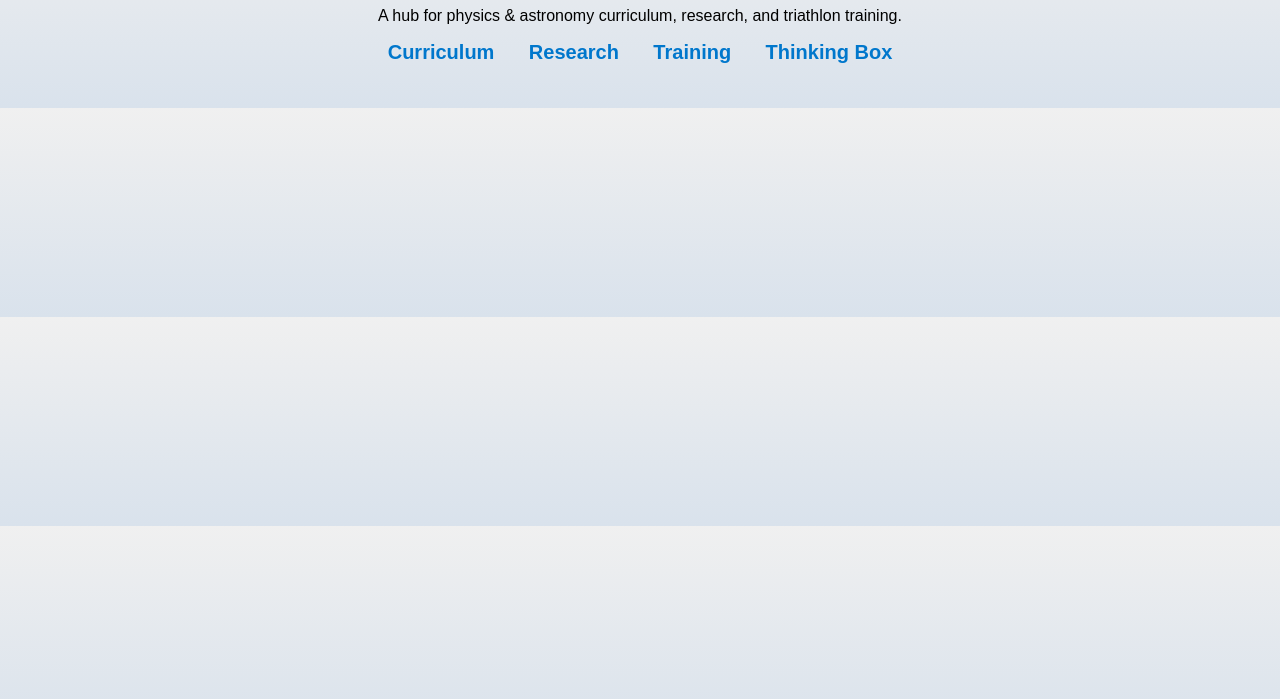
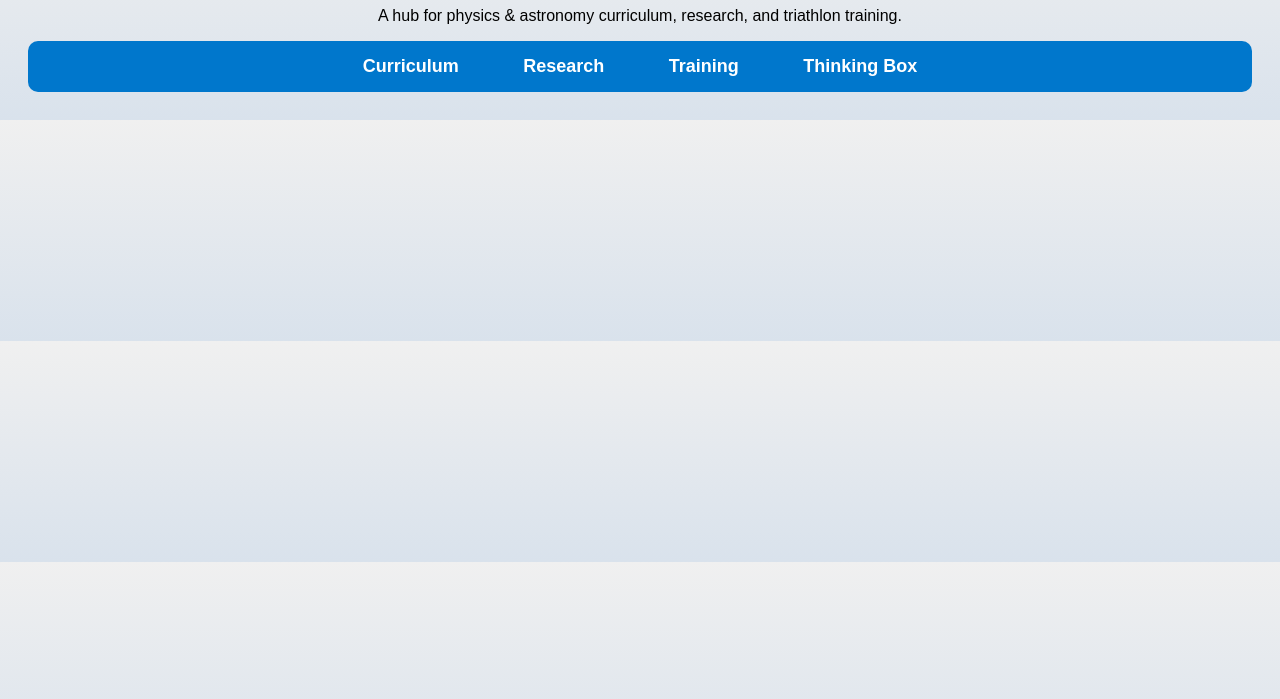
Before and after one commit to astronomerperson/SciTriGuy, a plain HTML site: page index.html in a window 1280 px wide. Shown: the part 101-800 px from the top of the page. Drawn offline with Linux system fonts and the light colour scheme.

Commit message:
Update style.css

```diff
--- a/style.css
+++ b/style.css
@@ -5,9 +5,15 @@ body {
     background: linear-gradient(to bottom, #f0f0f0, #d9e2ec);
 }
 
+nav {
+    background: #0077cc;
+    padding: 15px;
+    border-radius: 10px;
+}
+
 nav ul {
-    list-style: none;
     padding: 0;
+    margin: 0;
 }
 
 nav ul li {
@@ -17,11 +23,14 @@ nav ul li {
 
 nav ul li a {
     text-decoration: none;
-    font-size: 20px;
+    font-size: 18px;
     font-weight: bold;
-    color: #0077cc;
+    color: white;
+    padding: 10px 15px;
+    border-radius: 5px;
+    transition: background 0.3s;
 }
 
 nav ul li a:hover {
-    color: #005599;
+    background: #005599;
 }
```
